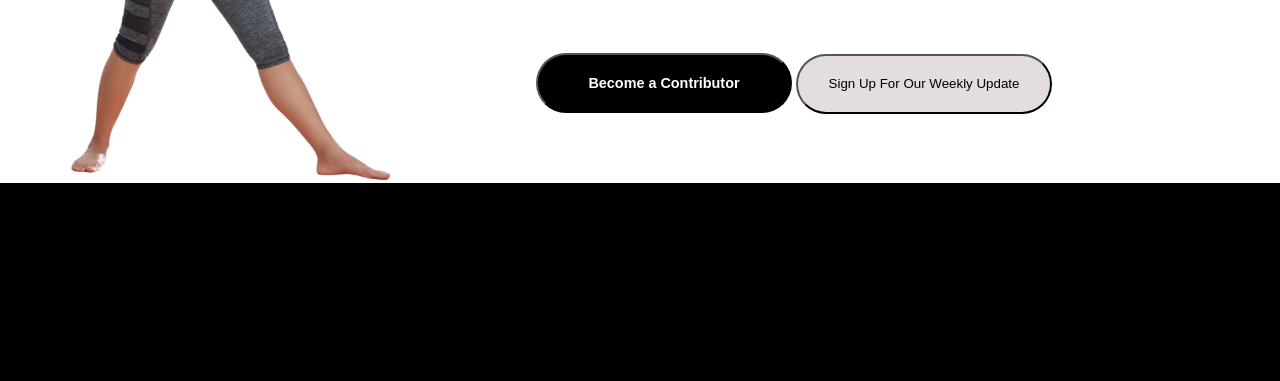
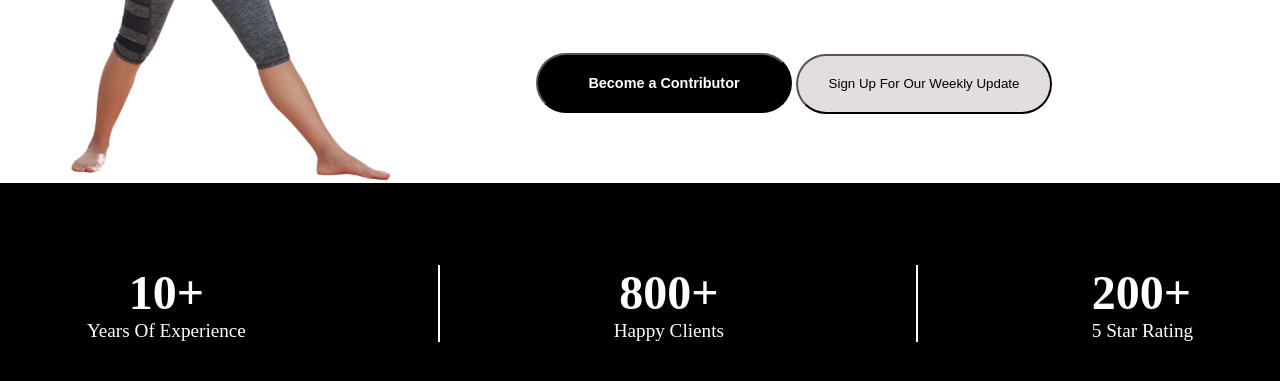
Before and after one commit to rakibul-islam-hasib/exercise, a plain HTML site: page index.html in a window 1280 px wide. Shown: the part 529-910 px from the top of the page. Drawn offline with Linux system fonts and the light colour scheme.

Commit message:
client part added

```diff
--- a/css/style.css
+++ b/css/style.css
@@ -1,9 +1,9 @@
-*{
+* {
     margin: 0;
 }
+
 /* nav part start here */
-nav
-{
+nav {
     height: 100px;
     width: 100%;
     display: flex;
@@ -11,24 +11,24 @@ nav
     justify-content: space-around;
     align-items: center;
 }
-nav ul
-{
+
+nav ul {
     list-style: none;
     display: flex;
     font-size: 1.2em;
 }
-nav li
-{
+
+nav li {
     margin-right: 15px;
 }
-nav .logo
-{
+
+nav .logo {
     font-size: 2em;
 }
+
 /* nav end here */
 /* top part */
-.top
-{
+.top {
     /* display: grid;
     grid-template-columns: repeat(2,1fr); */
     display: flex;
@@ -36,18 +36,18 @@ nav .logo
     align-items: center;
     gap: 10%;
 }
-.top_img_content h2
-{
+
+.top_img_content h2 {
     font-size: 6vw;
     font-family: 'Franklin Gothic Medium', 'Arial Narrow', Arial, sans-serif;
 }
-.top_img_content p
-{
+
+.top_img_content p {
     font-size: 2vw;
 }
+
 /* top button part start  */
-.top_btn
-{
+.top_btn {
     background-color: black;
     color: #fff;
     height: 7.5vh;
@@ -57,8 +57,8 @@ nav .logo
     font-size: 0.9em;
     font-weight: 700;
 }
-.top_btn_2
-{
+
+.top_btn_2 {
     background-color: rgb(228, 221, 221);
     color: black;
     text-transform: capitalize;
@@ -68,9 +68,61 @@ nav .logo
 }
 
 /* happy clients part start */
-.happy_clients
-{
+.happy_clients {
     height: 30vh;
     width: 100%;
     background-color: black;
+    color: #fff;
+    display: flex;
+    /* grid-template-columns: repeat(3,1fr); */
+    justify-content: space-around;
+    align-items: center;
 }
+
+/* experience part  */
+.experience {
+    border-right: 2px solid #fff;
+    display: flex;
+    flex-direction: column;
+    justify-content: center;
+    align-items: center;
+    padding-right: 15%;
+}
+
+.experience h1 {
+    font-size: 3em;
+}
+
+.experience p {
+    font-size: 1.2em;
+    text-transform: capitalize;
+}
+
+/* clients part  */
+.clients {
+    border-right: 2px solid #fff;
+    display: flex;
+    flex-direction: column;
+    justify-content: center;
+    align-items: center;
+    padding-right: 15%;
+}
+
+.clients h1 {
+    font-size: 3em;
+
+}
+
+.clients p {
+    font-size: 1.2em;
+}
+/* rating part  */
+.rating h1
+{
+    font-size: 3em;
+}
+.rating p
+{
+    font-size: 1.2em;
+    text-transform: capitalize;
+}
--- a/index.html
+++ b/index.html
@@ -1,14 +1,17 @@
 <!DOCTYPE html>
 <html lang="en">
+
 <head>
     <meta charset="UTF-8">
     <meta http-equiv="X-UA-Compatible" content="IE=edge">
     <meta name="viewport" content="width=device-width, initial-scale=1.0">
+    <link rel="stylesheet" href="https://cdnjs.cloudflare.com/ajax/libs/font-awesome/6.2.1/css/all.min.css" integrity="sha512-MV7K8+y+gLIBoVD59lQIYicR65iaqukzvf/nwasF0nqhPay5w/9lJmVM2hMDcnK1OnMGCdVK+iQrJ7lzPJQd1w==" crossorigin="anonymous" referrerpolicy="no-referrer" />
     <link rel="stylesheet" href="css/style.css">
     <title>Exercise</title>
 </head>
+
 <body>
-<!-- header part start -->
+    <!-- header part start -->
     <header>
         <nav>
             <div class="logo">BreakFirst</div>
@@ -23,15 +26,34 @@
             <img src="img/img1.png" alt="">
             <div class="top_img_content">
                 <h2>Highest Rated Nutritional Coach In Town</h2>
-                <p>Scaling/zooming animations are problematic for accessibility, as they are a common trigger for certain types of migraine. If you need to include such animations on your website, </p>
+                <p>Scaling/zooming animations are problematic for accessibility, as they are a common trigger for
+                    certain types of migraine. If you need to include such animations on your website, </p>
                 <button class="top_btn">Become a Contributor</button>
                 <button class="top_btn_2">sign up for our weekly update</button>
             </div>
         </section>
     </header>
-       <!-- happy clients part start -->
+    <!-- happy clients part start -->
     <section class="happy_clients">
+        <div class="experience">
+            <h1>10+</h1>
+            <p>years of experience</p>
+        </div>
+        <div class="clients">
+            <h1>800+</h1>
+            <p>Happy Clients</p>
+        </div>
+        <div class="rating">
+            <h1>200+</h1>
+            <p>5 Star Rating</p>
+        </div>
+    </section>
+    <section class="content_1">
+        <div class="min_content_1">
 
+        </div>
+        <div class="min_content_2"></div>
     </section>
 </body>
+
 </html>
```
